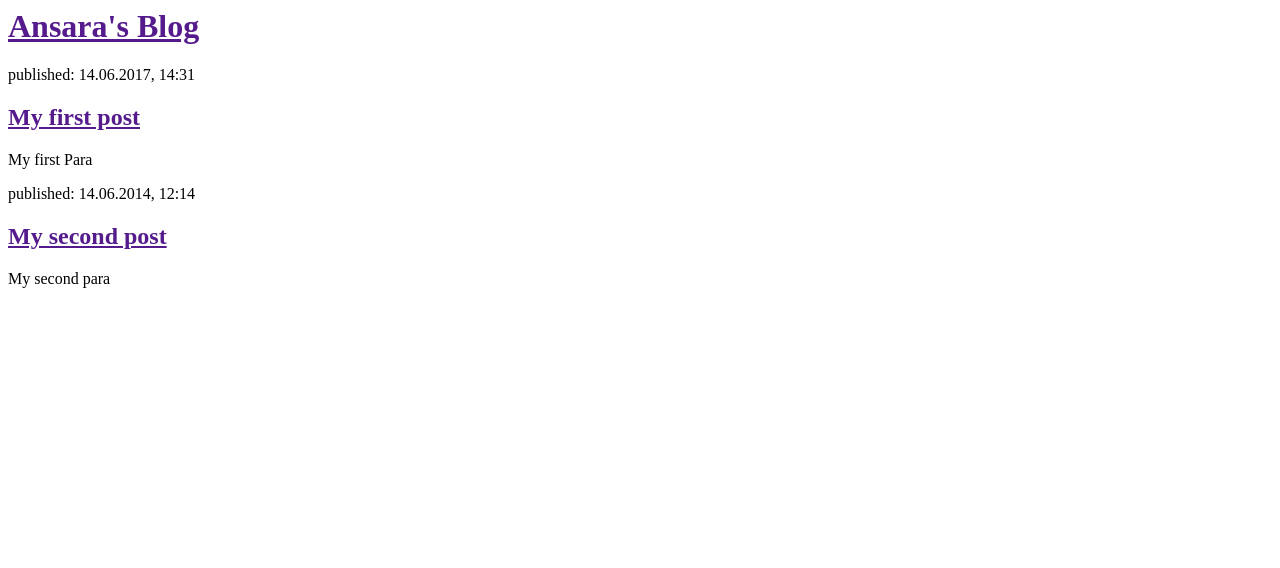
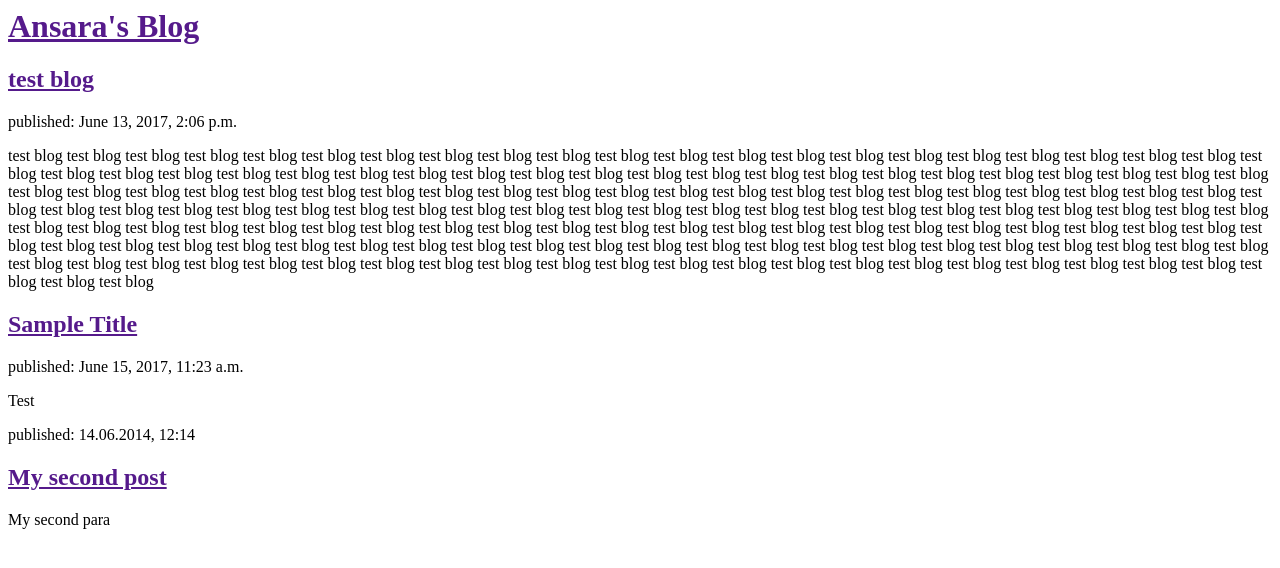
Before and after one commit to naha0102/my_first_blog, a Django app: page / in a window 1280 px wide. Shown: the top 568 px of the page. Run offline with Django 3.2, Linux system fonts and the light colour scheme; data comes from the database, SQL or seed files in the repository; both versions use the stored data as it was after the commit.

Commit message:
Modified templates to display posts from database.

```diff
--- a/blog/templates/blog/post_list.html
+++ b/blog/templates/blog/post_list.html
@@ -31,9 +31,13 @@
         </div>
 
         <div>
-            <p>published: 14.06.2017, 14:31</p>
-            <h2><a href="">My first post</a></h2>
-            <p>My first Para</p>
+        	{% for post in posts %}
+        		<div>
+					<h2><a href="">{{post.title}}</a></h2>
+        			<p>published: {{post.published_date}}</p>
+					<p>{{post.text|linebreaksbr}}</p>
+        		</div>
+        	{% endfor %}
         </div>
 
         <div>
--- a/blog/views.py
+++ b/blog/views.py
@@ -1,5 +1,8 @@
 from django.shortcuts import render
+from django.utils import timezone
+from .models import Post
 
 # Create your views here.
 def post_list(request):
-	return render(request, 'blog/post_list.html', {})
+	post =  Post.objects.filter(published_date__lte=timezone.now()).order_by('published_date')
+	return render(request, 'blog/post_list.html', {'posts':post})
```
Also changed, not shown: db.sqlite3.
